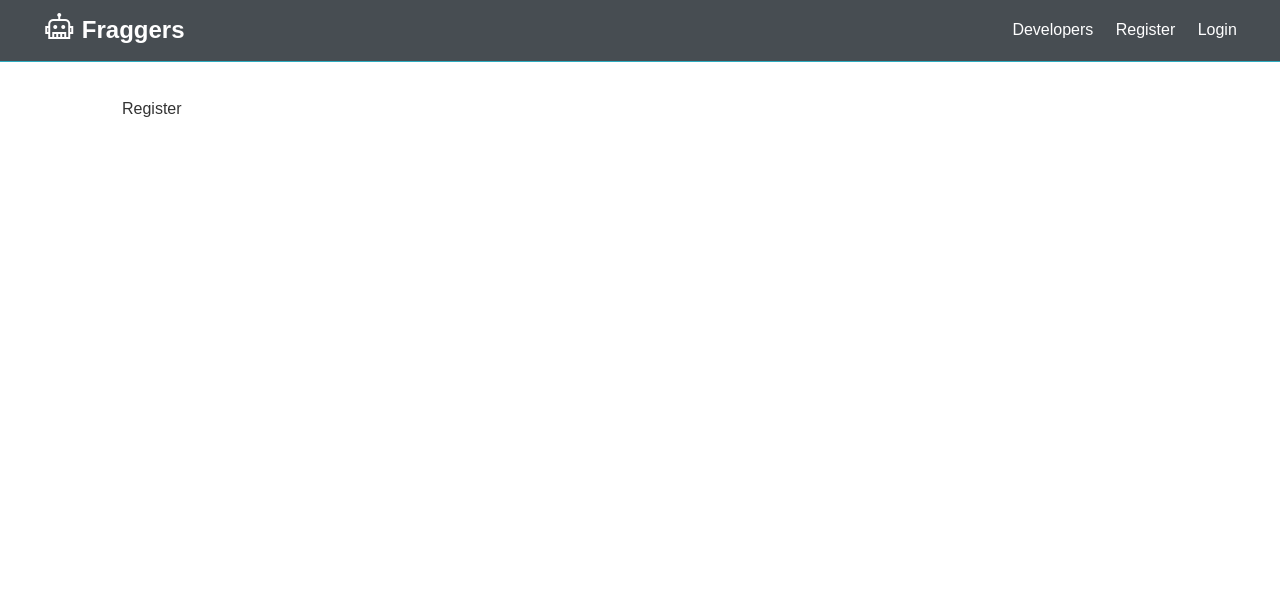
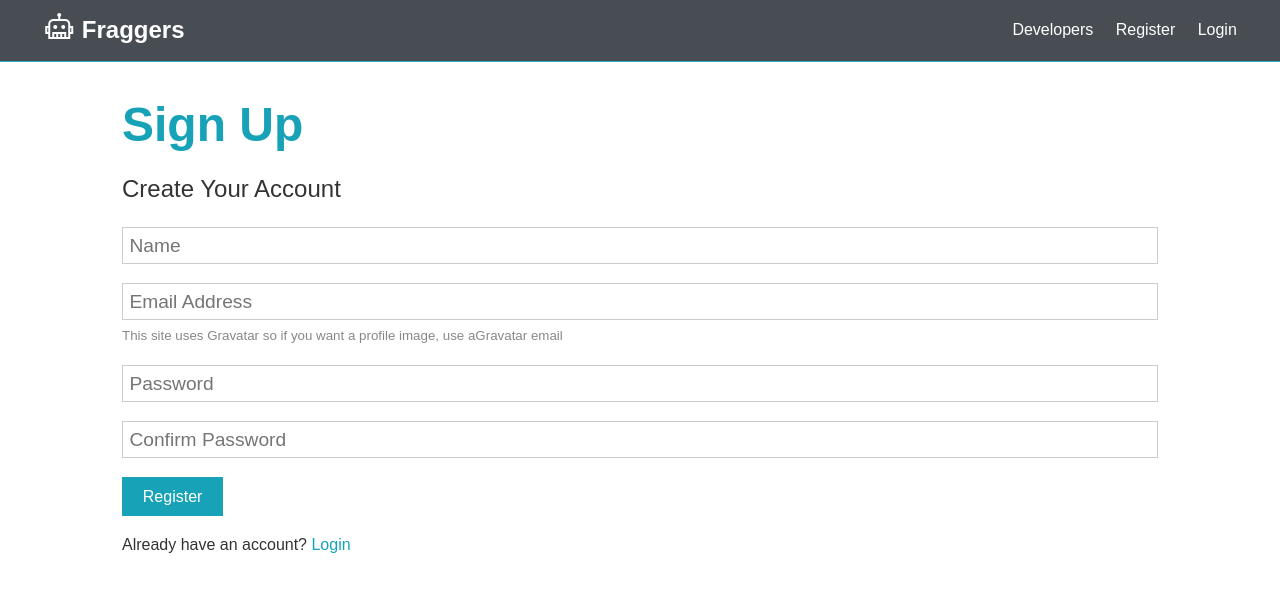
Before and after one commit to KMVanesa/Fraggers, a React (Create React App) app in the folder client/: page /register in a window 1280 px wide. Shown: the top 592 px of the page. Built offline with nearby package versions, Linux system fonts and the light colour scheme.

Commit message:
Styling up things

```diff
--- a/client/src/components/auth/Login.js
+++ b/client/src/components/auth/Login.js
@@ -1,11 +1,66 @@
-import React from 'react'
+import React, { Fragment, useState } from 'react'
+import {Link} from 'react-router-dom'
+// import axios from 'axios'
 
 const Login = () => {
+    const [formData, setFormData] = useState({
+        email: '',
+        password: '',
+    });
+
+    const { email, password } = formData;
+
+    const onChange = e => setFormData({ ...formData, [e.target.name]: e.target.value })
+
+    const onSubmit = async e => {
+        e.preventDefault();
+        console.log("Success")
+        // const newUser={
+        //     name,
+        //     email,
+        //     password
+        // }
+        // try {
+        //     const config={
+        //         headers:{
+        //             'Content-Type':'application/json'
+        //         }
+        //     }
+        //     const body=JSON.stringify(newUser)
+        //     const res=await axios.post('/api/users',body, config);
+        //     console.log(res.data);
+        // } catch (err) {
+        //     console.error(err.response.data)
+        // }
+
+    }
     return (
-        <div>
-            Login
-        </div>
+        <Fragment>
+            <h1 className="large text-primary">Login</h1>
+            <p className="lead"><i className="fas fa-user"></i> Sign into Your Account</p>
+            <form className="form" onSubmit={e => onSubmit(e)}>
+                <div className="form-group">
+                    <input type="email" placeholder="Email Address" name="email" value={email} onChange={e => onChange(e)} required />
+                    <small className="form-text">This site uses Gravatar so if you want a profile image, use aGravatar email</small>
+                </div>
+                <div className="form-group">
+                    <input
+                        type="password"
+                        placeholder="Password"
+                        name="password"
+                        value={password} onChange={e => onChange(e)}
+                        minLength="6"
+                    />
+                </div>
+
+                <input type="submit" className="btn btn-primary" value="Login" />
+            </form>
+            <p className="my-1">
+                Don't have an account? <Link to="/register">Sign Up</Link>
+            </p>
+        </Fragment>
     )
+
 }
 
 export default Login
--- a/client/src/components/auth/Register.js
+++ b/client/src/components/auth/Register.js
@@ -1,11 +1,82 @@
-import React from 'react'
+import React, { Fragment, useState } from 'react'
+import {Link} from 'react-router-dom'
+// import axios from 'axios'
 
 const Register = () => {
+    const [formData, setFormData] = useState({
+        name: '',
+        email: '',
+        password: '',
+        password2: ''
+    });
+
+    const { name, email, password, password2 } = formData;
+
+    const onChange = e => setFormData({ ...formData, [e.target.name]: e.target.value })
+
+    const onSubmit = async e => {
+        e.preventDefault();
+        if (password !== password2) {
+            console.log("Pwd not matched")
+        } else {
+            console.log("Success")
+            // const newUser={
+            //     name,
+            //     email,
+            //     password
+            // }
+            // try {
+            //     const config={
+            //         headers:{
+            //             'Content-Type':'application/json'
+            //         }
+            //     }
+            //     const body=JSON.stringify(newUser)
+            //     const res=await axios.post('/api/users',body, config);
+            //     console.log(res.data);
+            // } catch (err) {
+            //     console.error(err.response.data)
+            // }
+        }
+    }
     return (
-        <div>
-            Register
-        </div>
+        <Fragment>
+            <h1 className="large text-primary">Sign Up</h1>
+            <p className="lead"><i className="fas fa-user"></i> Create Your Account</p>
+            <form className="form" onSubmit={e => onSubmit(e)}>
+                <div className="form-group">
+                    <input type="text" placeholder="Name" name="name" value={name} onChange={e => onChange(e)} required />
+                </div>
+                <div className="form-group">
+                    <input type="email" placeholder="Email Address" name="email" value={email} onChange={e => onChange(e)} required />
+                    <small className="form-text">This site uses Gravatar so if you want a profile image, use aGravatar email</small>
+                </div>
+                <div className="form-group">
+                    <input
+                        type="password"
+                        placeholder="Password"
+                        name="password"
+                        value={password} onChange={e => onChange(e)}
+                        minLength="6"
+                    />
+                </div>
+                <div className="form-group">
+                    <input
+                        type="password"
+                        placeholder="Confirm Password"
+                        name="password2"
+                        value={password2} onChange={e => onChange(e)}
+                        minLength="6"
+                    />
+                </div>
+                <input type="submit" className="btn btn-primary" value="Register" />
+            </form>
+            <p className="my-1">
+                Already have an account? <Link to="/login">Login</Link>
+            </p>
+        </Fragment>
     )
+
 }
 
 export default Register
--- a/client/src/components/layouts/Navbar.js
+++ b/client/src/components/layouts/Navbar.js
@@ -6,7 +6,7 @@ const Navbar = () => {
     return (
         <nav className="navbar bg-dark">
         <h1>
-            <Link to="/"><i class="las la-robot la-lg" ></i> Fraggers</Link>
+            <Link to="/"><i className="las la-robot la-lg" ></i> Fraggers</Link>
         </h1>
         <ul>
             <li><a href="profiles.html">Developers</a></li>
```
